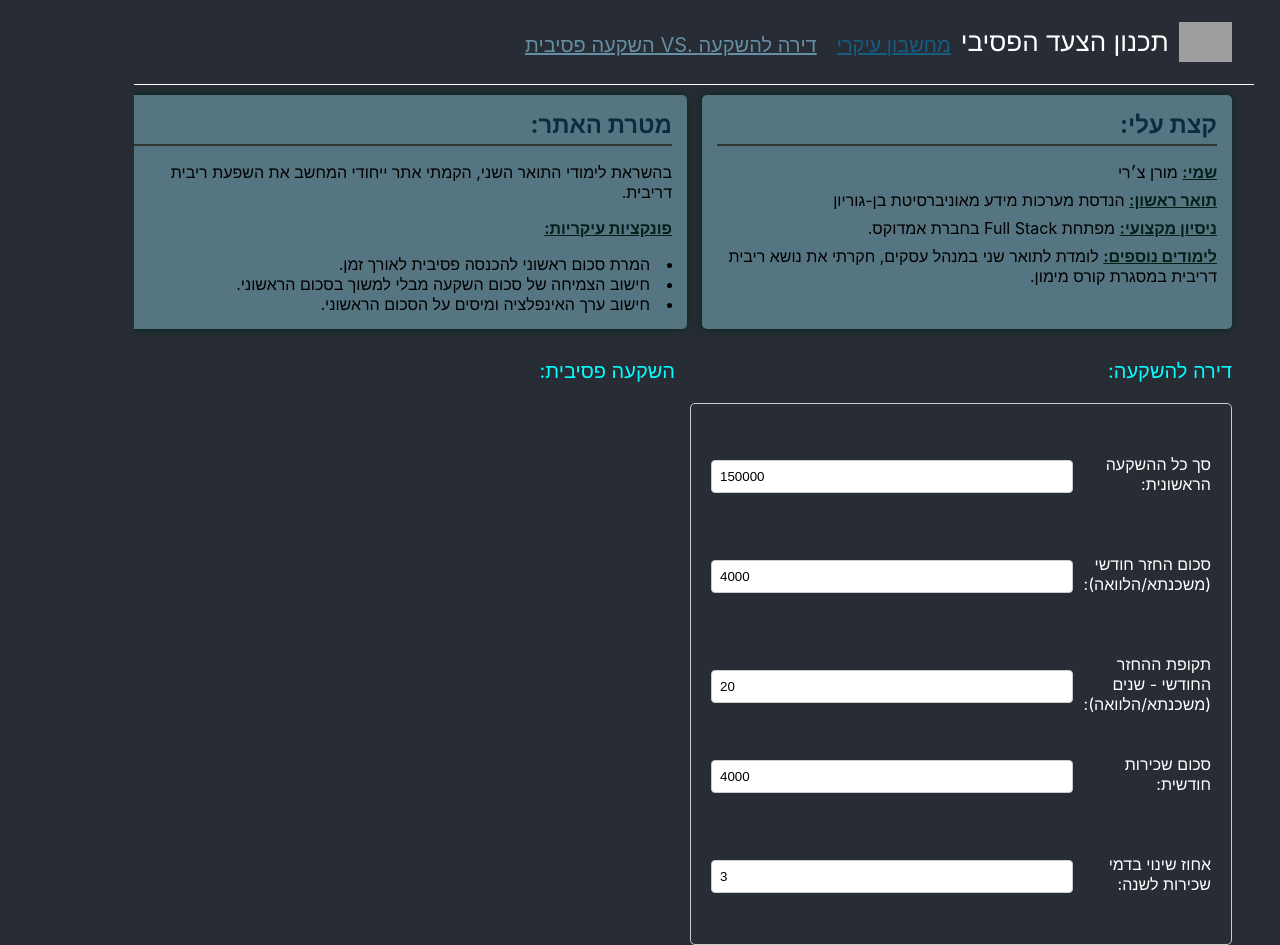
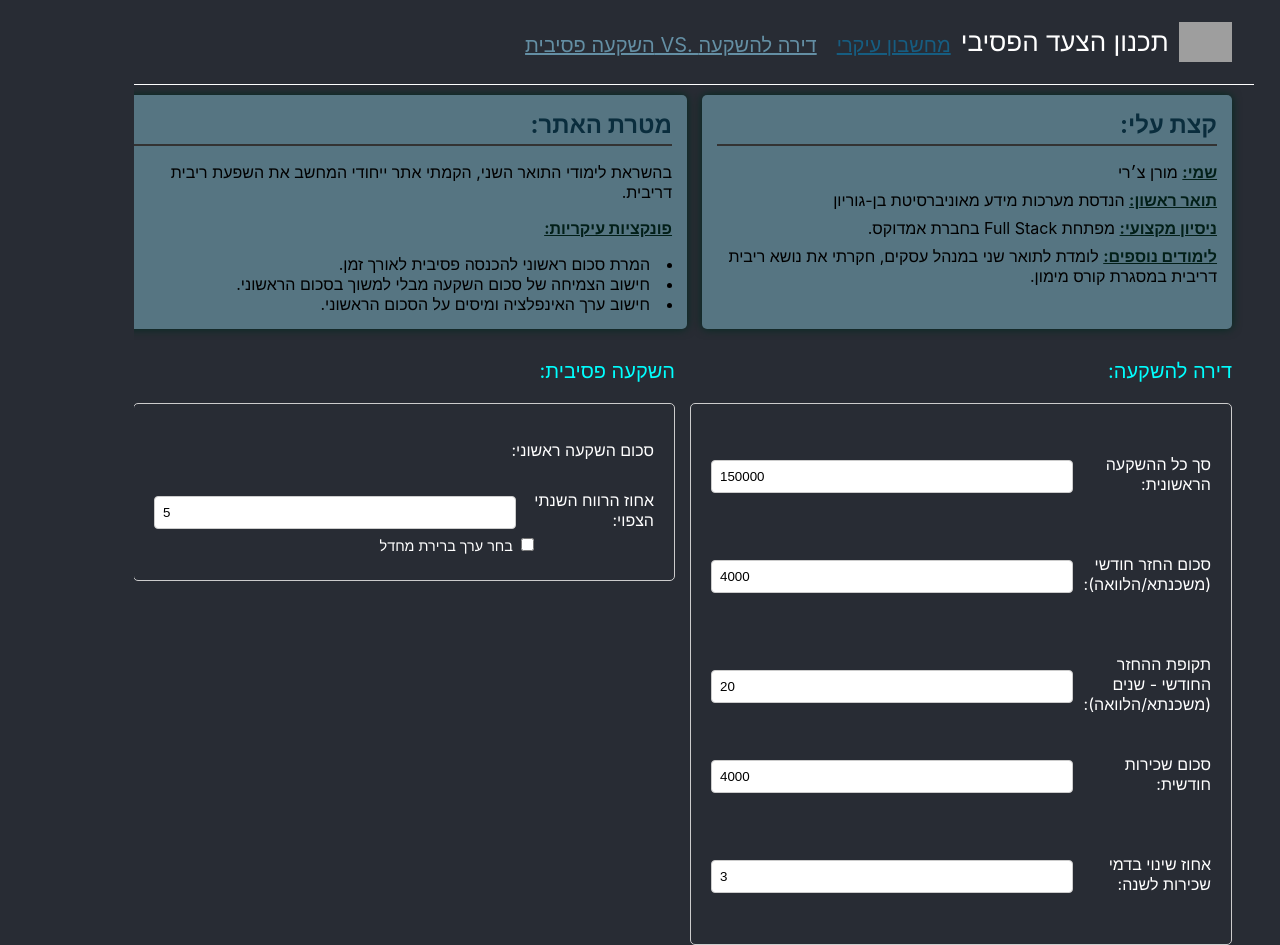
Before and after one commit to MoranChery/planning-passive-step, a React (Create React App) app: page /houseVSpassive in a window 1280 px wide. Built offline with nearby package versions, Linux system fonts and the light colour scheme; grey boxes are pictures that could not be loaded.

Commit message:
Added first data in Passive Form

```diff
--- a/src/components/HouseVSPassive.js
+++ b/src/components/HouseVSPassive.js
@@ -16,19 +16,12 @@ const HouseVSPassive = () => {
         };
         setPassiveData(dataChnage);
         setHomeData(data);
-
-        console.log("homeData:", data);
-    };
-
-    const passiveDataChange = (data) => {
-        console.log("passiveData:", data);
-        setPassiveData(data);
     };
 
     return (
     <div className="form-body">
         <HouseForm setData={homeDataChange}></HouseForm>
-        <PassiveForm setData={passiveDataChange} ></PassiveForm>
+        <PassiveForm data={passiveData} ></PassiveForm>
     </div>
     );
 };
--- a/src/components/PassiveForm.js
+++ b/src/components/PassiveForm.js
@@ -3,17 +3,69 @@ import React, { useState } from 'react';
 
 
 
-const PassiveForm = ({setData}) => {
-    const [formData, setFormData] = useState({});
+const PassiveForm = ({ data }) => {
 
-    const handleChange = (data) => {
+    const [checked, setChecked] = React.useState(false);
+    const [formData, setFormData] = useState({
+        initialAmount: '100000',
+        profitPercentage: '5',
+        years: '5',
+        addPercentage: '10',
+        taxPercentage: '25',
+        partialWithdrawalPercentage: '90',
+    });
 
+    const [errors, setErrors] = useState({});
+
+    const handleSelect = () => {
+        if (!checked) {
+            setErrors({ ...errors, profitPercentage: "" })
+        }
+        setFormData({ ...formData, profitPercentage: "5" });
+        setChecked(!checked);
+    };
+
+    const handleChange = (e) => {
+        const { name, value } = e.target;
+        setFormData({
+            ...formData,
+            [name]: value,
+        });
     };
 
     return (
-    <div>
-        <p className='title'>השקעה פסיבית:</p>
-    </div>
+        <div>
+            <p className='title'>השקעה פסיבית:</p>
+            <div className='house-form'>
+                <p className='label-p'>סכום השקעה ראשוני: {data.initialAmount}</p>
+                <div className='field'>
+                    <div className="form-group">
+                        <label className="inputClass" htmlFor="profitPercentage">אחוז הרווח השנתי הצפוי:</label>
+                        <input
+                            type="text"
+                            id="profitPercentage"
+                            name="profitPercentage"
+                            value={formData.profitPercentage}
+                            disabled={checked}
+                            onChange={handleChange}
+                            placeholder="x.y%"
+                        />
+
+                    </div>
+                    <div>
+                        <label className='checkboxLabel'>
+                            <input
+                                type="checkbox"
+                                checked={checked}
+                                onChange={handleSelect}
+                            /> בחר ערך ברירת מחדל
+                        </label>
+                    </div>
+                    {errors.profitPercentage && <p className="error">{errors.profitPercentage}</p>}
+                </div>
+            </div>
+
+        </div>
     );
 };
 
--- a/src/cssFiles/PassiveForm.css
+++ b/src/cssFiles/PassiveForm.css
@@ -0,0 +1,3 @@
+.label-p {
+    color: white;
+}
```
